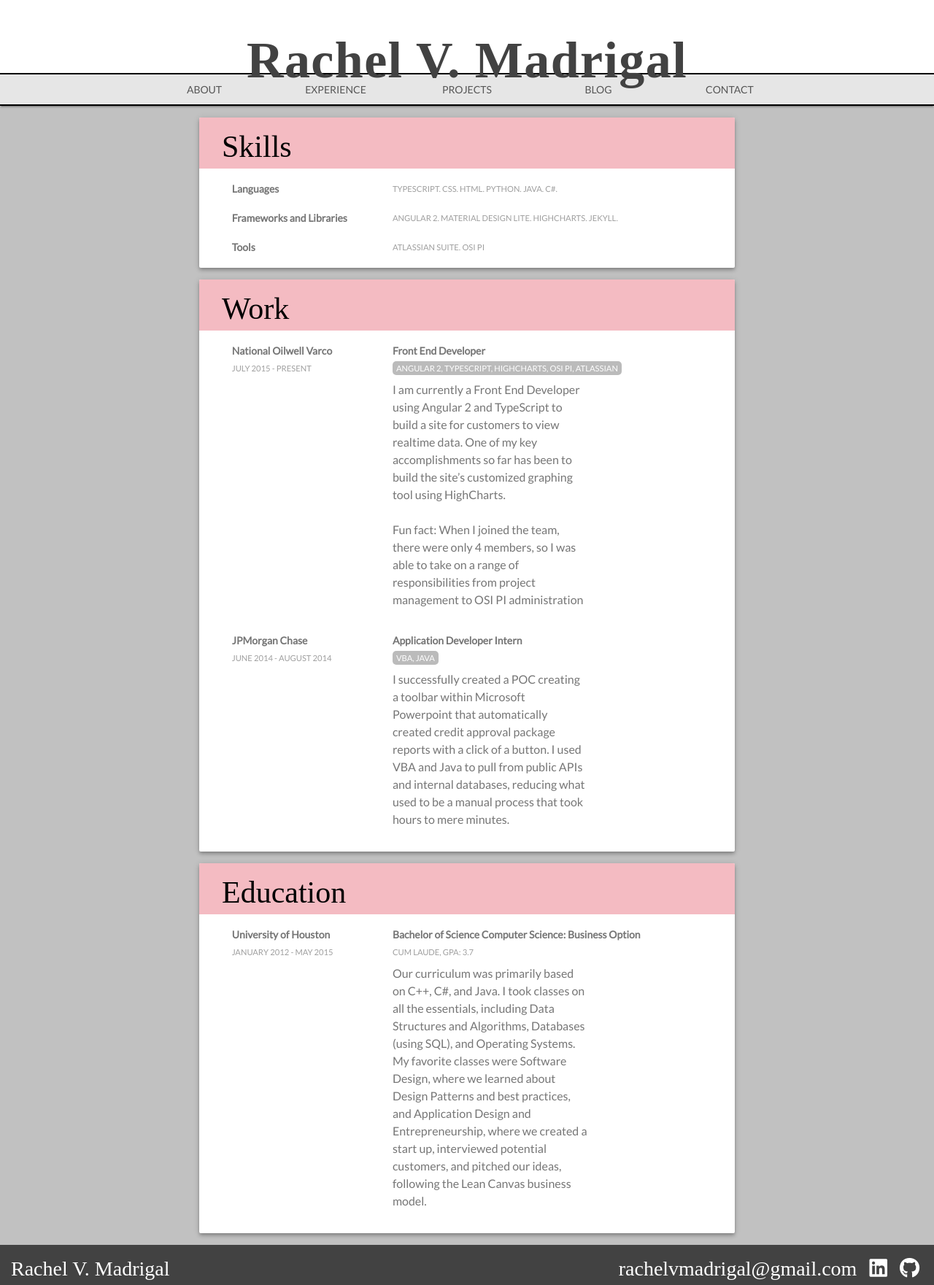
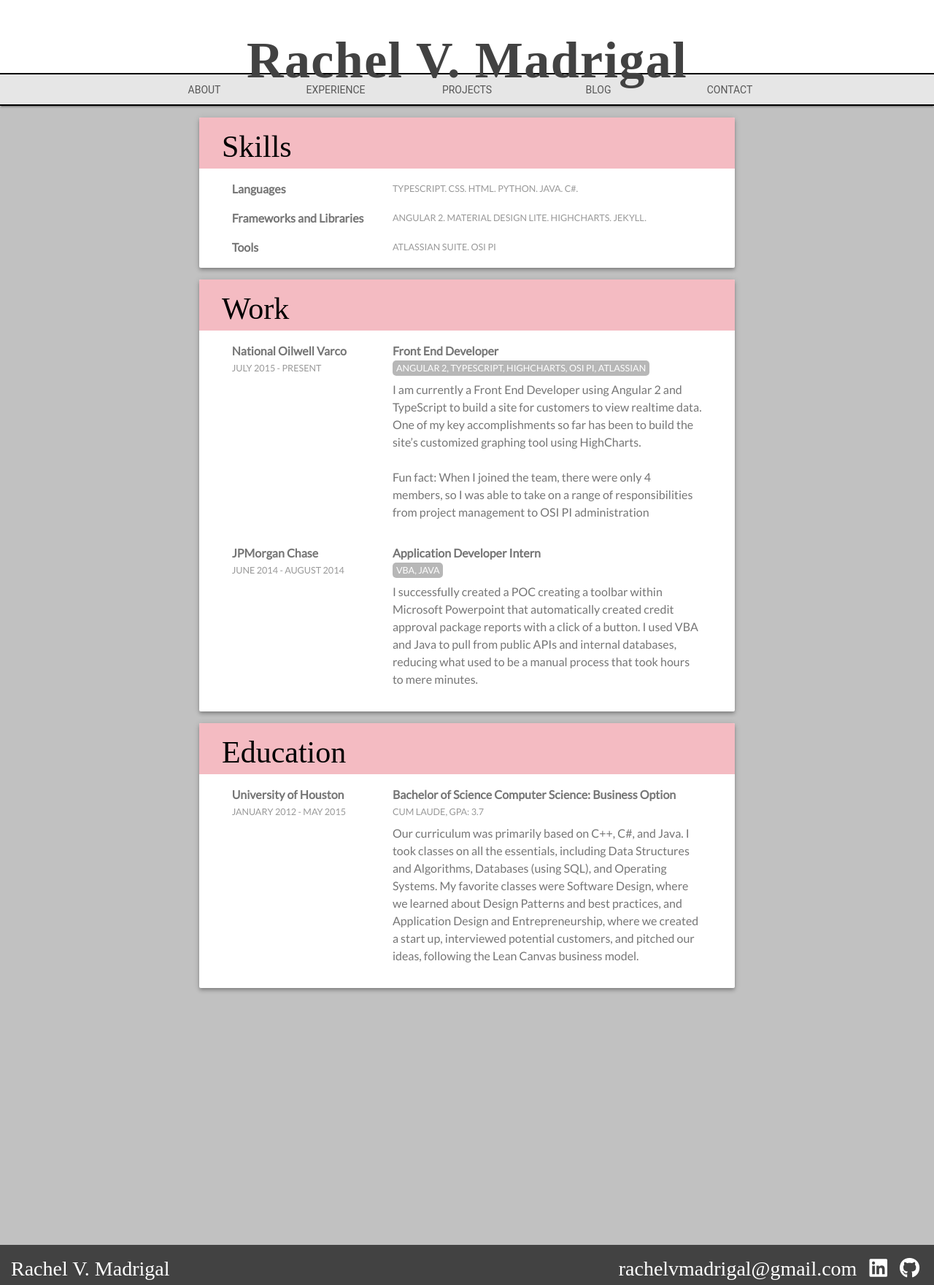
Before and after one commit to rachelmad/rachelmad.github.io, a Jekyll site: the page built from experience/index.html, in a window 1280 px wide. Shown: the whole page at 73% size. Built offline with Jekyll 4.4.1, drawn with Linux system fonts in a browser that asks for light colours; nearby versions of some CDN libraries; some web fonts are replaced.

Commit message:
Minor font and layout adjustments

```diff
--- a/css/styles.css
+++ b/css/styles.css
@@ -1,6 +1,6 @@
-* {
+body, h1, h2, h3, h4, h5, h6 {
     font-family: 'Lato', sans-serif;
-    /*font-size: 1rem;*/
+    /*font-size: 16px;*/
 }
 
 /*--------------- Layout ---------------*/
@@ -137,7 +137,6 @@
 .portfolio-description {
     flex-grow: 1;
     padding-top: 5px;
-    width: inherit;
 }
 
 .portfolio-blog-card-compact .mdl-card__title {
@@ -212,15 +211,16 @@
 }
 
 .emphasize {
+    font-size: 16px;
     font-weight: bold;
     padding: 3px 0;
 }
 
 .subtext {
-    font-size: 0.8rem;
+    font-size: 0.9rem;
     text-transform: uppercase;
     padding: 3px 0;
-    opacity: 0.7;
+    opacity: 0.75;
 }
 
 .keywords {
```
